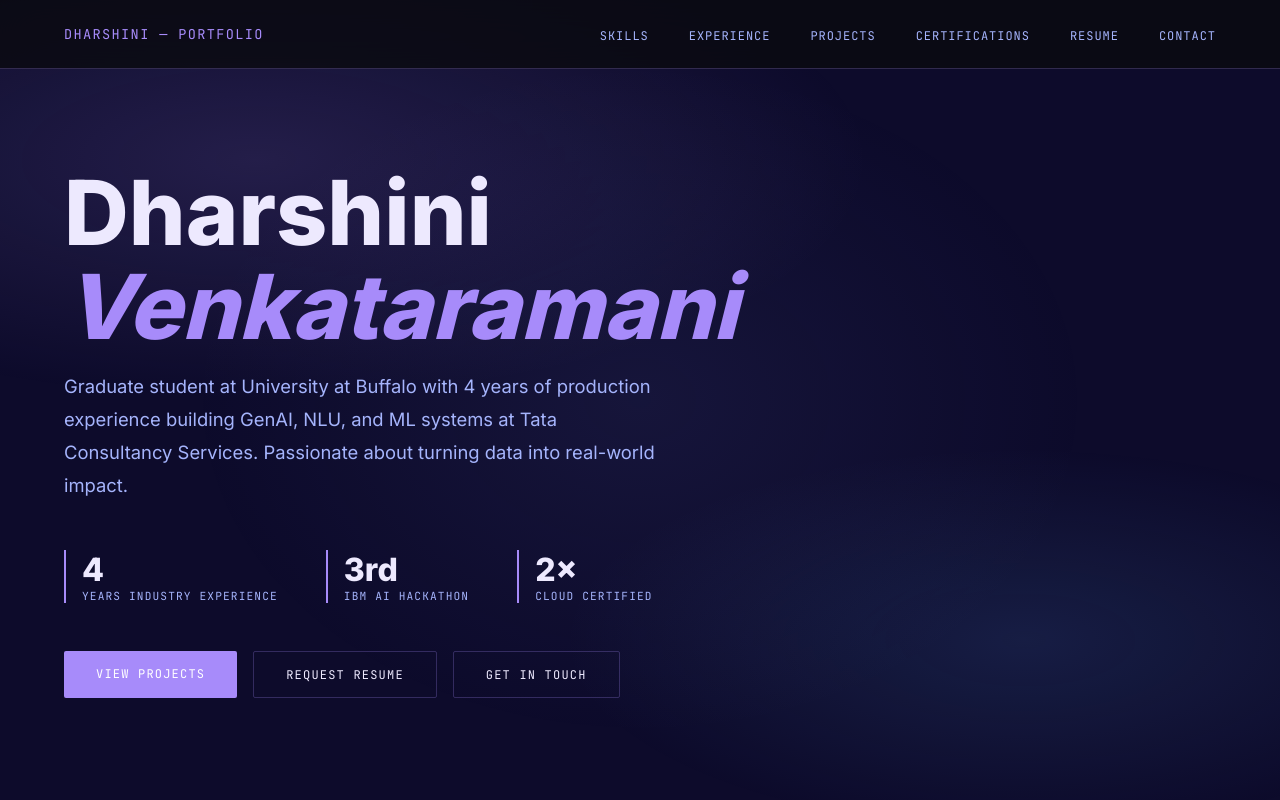
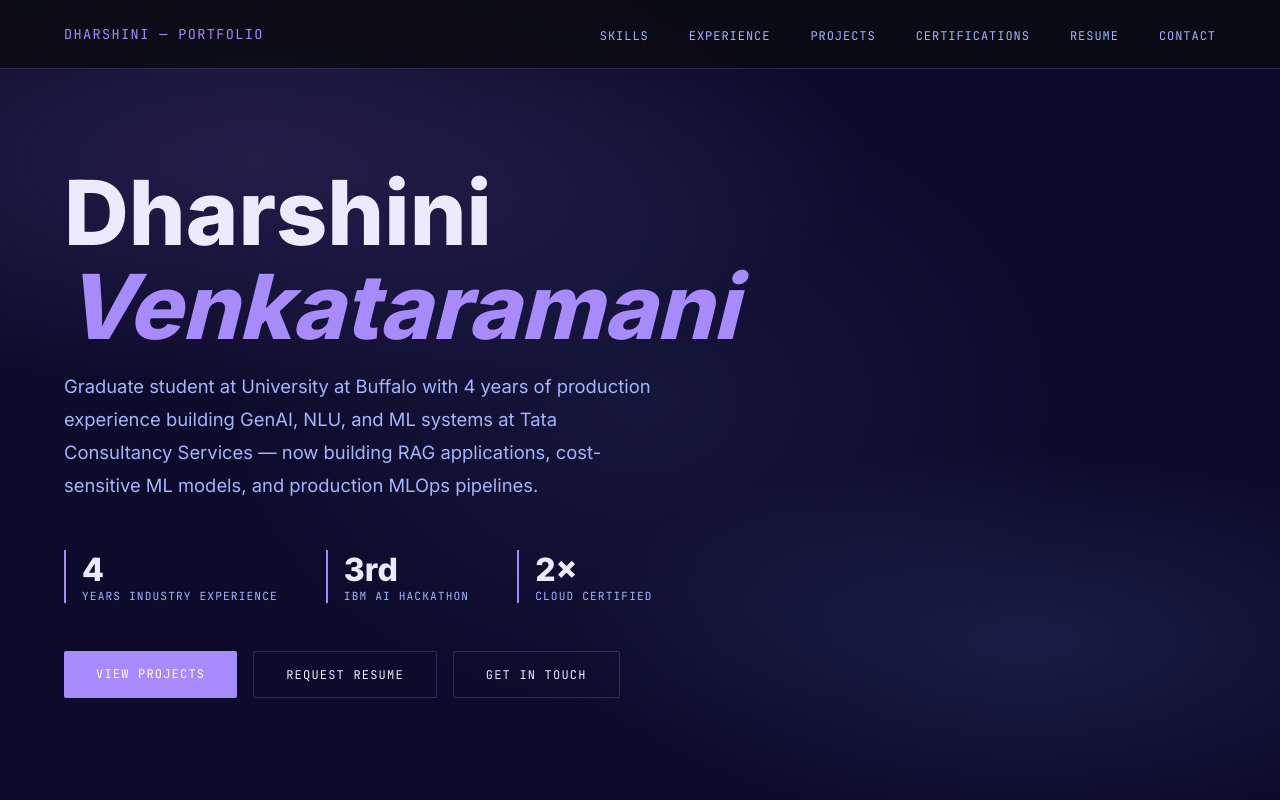
Before and after one commit to Dharshini-Venkataramani/Dharshini-venkataramani.github.io, a plain HTML site: page index.html in a window 1280 px wide. Shown: the top 800 px of the page. Drawn offline with Linux system fonts and the light colour scheme.

Commit message:
portfolio updates

```diff
--- a/index.html
+++ b/index.html
@@ -659,9 +659,9 @@
     <div class="hero-content">
       <h1 class="hero-name">Dharshini<br><span>Venkataramani</span></h1>
       <p class="hero-desc">
-        Graduate student at University at Buffalo with 4 years of production experience
-        building GenAI, NLU, and ML systems at Tata Consultancy Services.
-        Passionate about turning data into real-world impact.
+        Graduate student at University at Buffalo with 4 years of production experience building GenAI, NLU, and ML
+        systems at Tata Consultancy Services — now building RAG applications, cost-sensitive ML models, and production
+        MLOps pipelines.
       </p>
       <div class="hero-stats">
         <div class="stat-item">
@@ -792,14 +792,14 @@
     </div>
     <div class="experience-item fade-in">
       <div class="exp-meta">
-        <div class="exp-date">Aug 2025 — Present</div>
+        <div class="exp-date">Aug 2025 — Present (Expected January 2027)</div>
         <div class="exp-company">University at Buffalo<br>Buffalo, NY</div>
       </div>
       <div>
         <div class="exp-title">Graduate Student — Data Sciences and Applications</div>
         <ul class="exp-bullets">
           <li>Pursuing Master of Professional Studies in Data Sciences and Applications (Expected Jan 2027).</li>
-          <li>Coursework in machine learning, statistical analysis, data mining, and time series forecasting.</li>
+          <li>Coursework in machine learning, statistical analysis, data mining, recommender systems, and numerical methods.</li>
           <li>3rd place at IBM SkillsBuild AI Hackathon — Agentic AI Research Assistant helper tool using IBM watsonx.
           </li>
         </ul>
```
